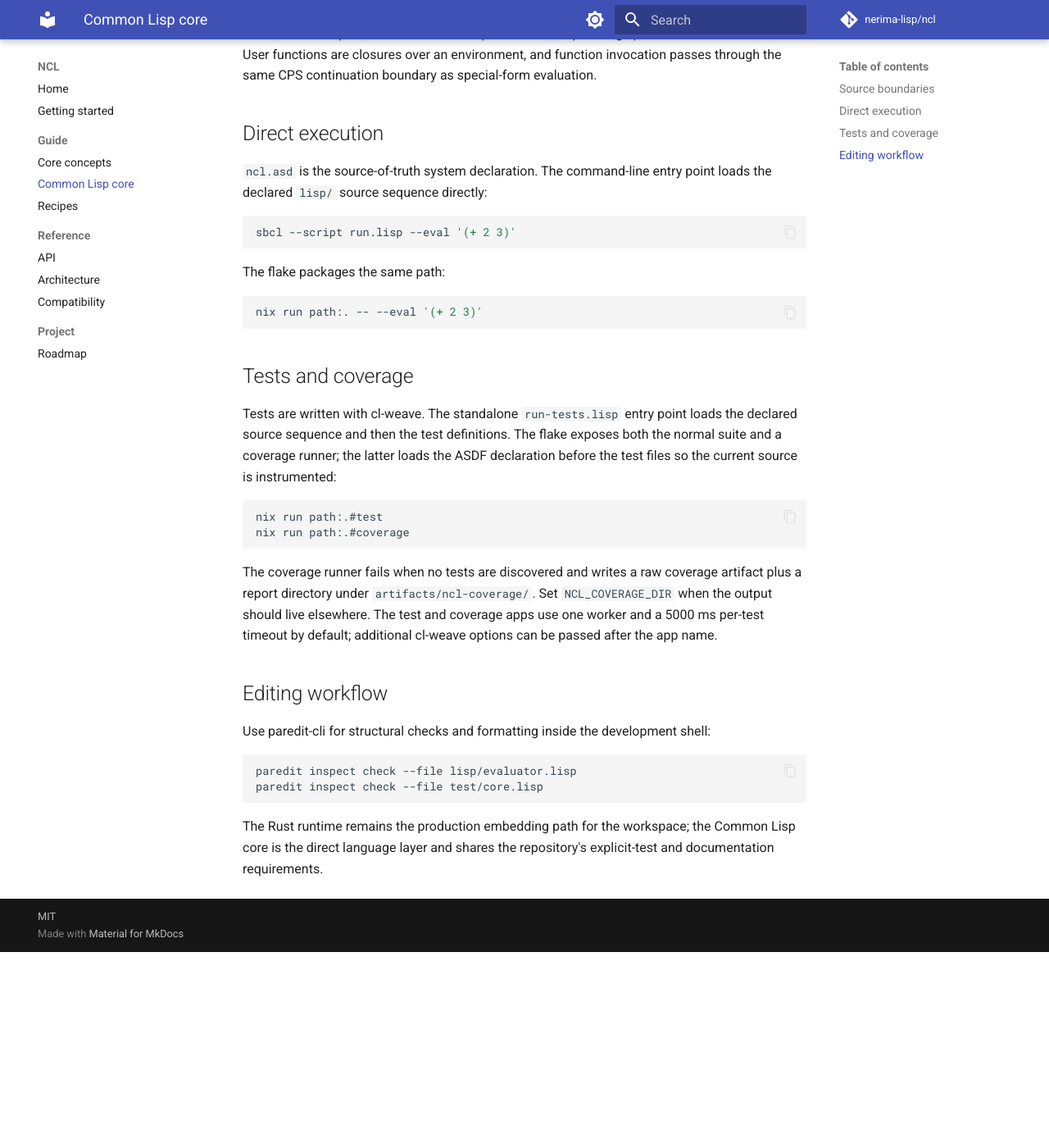
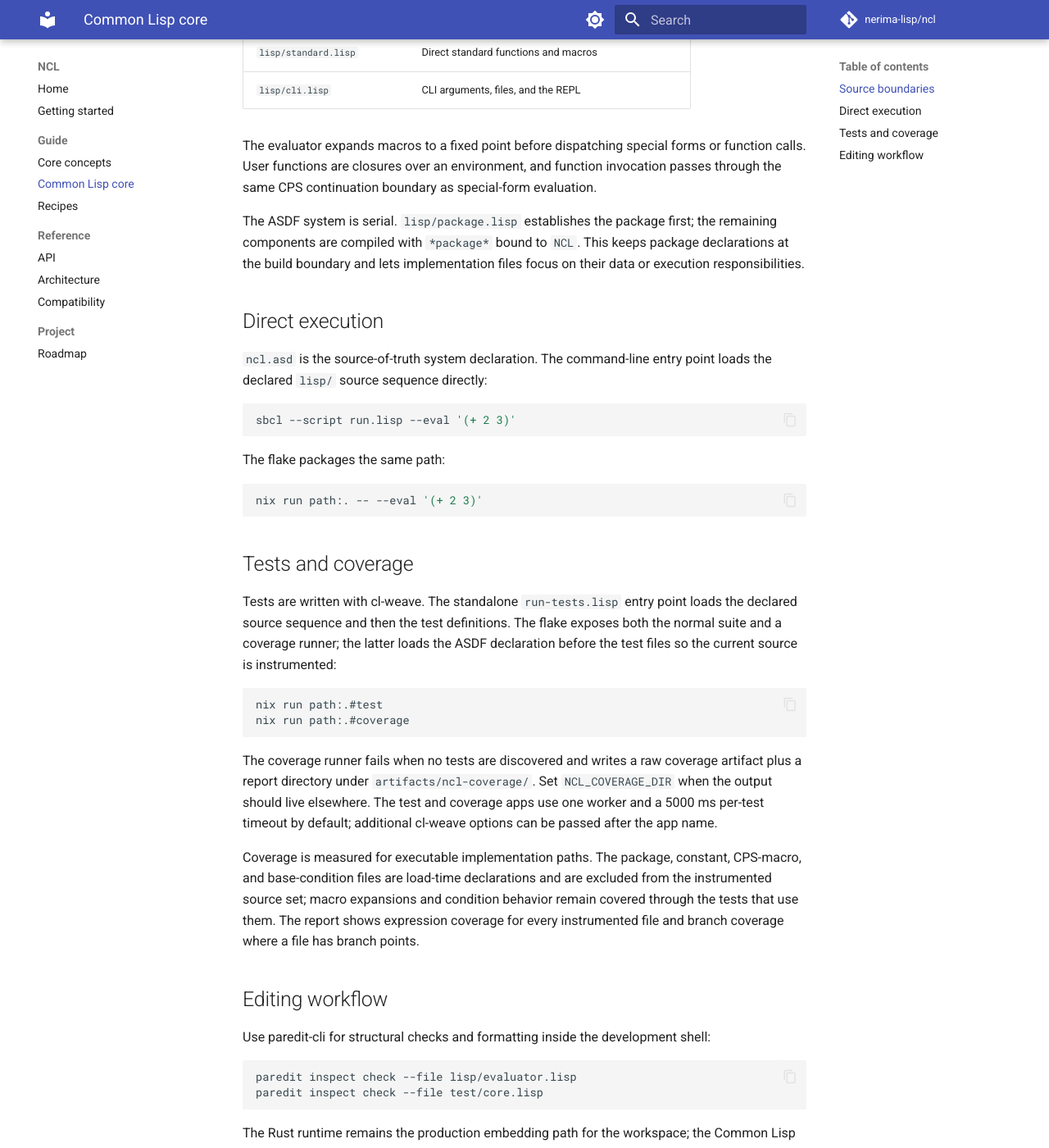
Before and after one commit to nerima-lisp/ncl, an MkDocs documentation site: the page built from docs/src/guide/common-lisp-core.md, in a window 1280 px wide and 1400 px high, scrolled down 848 px. Shown: the whole window at 82% size. Built offline with MkDocs 1.6.1 and Material for MkDocs 9.7.7, drawn with Linux system fonts in a browser that asks for light colours; comment, search, counter and statistics services are not loaded; before the commit the page ends 2009 px from its top, so only the background shows below that; some of the changed text lies outside the part shown.

Commit message:
refactor: separate Lisp load-time definitions

```diff
--- a/docs/src/guide/common-lisp-core.md
+++ b/docs/src/guide/common-lisp-core.md
@@ -12,8 +12,11 @@
 | File | Responsibility |
 | --- | --- |
 | `lisp/package.lisp` | Package boundary and public API |
+| `lisp/constants.lisp` | Runtime configuration constants |
 | `lisp/data.lisp` | Environments, bindings, and closures |
-| `lisp/logic.lisp` | CPS combinators and sequencing macros |
+| `lisp/logic.lisp` | CPS combinators |
+| `lisp/cps-macros.lisp` | CPS sequencing macros |
+| `lisp/conditions-base.lisp` | Base condition type |
 | `lisp/reader.lisp` | Reading a source string into forms |
 | `lisp/conditions.lisp` | Public NCL condition types and reports |
 | `lisp/evaluator.lisp` | Macro expansion, special forms, and CPS evaluation |
@@ -25,6 +28,11 @@
 or function calls. User functions are closures over an environment, and
 function invocation passes through the same CPS continuation boundary as
 special-form evaluation.
+
+The ASDF system is serial. `lisp/package.lisp` establishes the package first;
+the remaining components are compiled with `*package*` bound to `NCL`. This
+keeps package declarations at the build boundary and lets implementation files
+focus on their data or execution responsibilities.
 
 ## Direct execution
 
@@ -59,6 +67,13 @@
 The test and coverage apps use one worker and a 5000 ms per-test timeout by
 default; additional cl-weave options can be passed after the app name.
 
+Coverage is measured for executable implementation paths. The package,
+constant, CPS-macro, and base-condition files are load-time declarations and
+are excluded from the instrumented source set; macro expansions and condition
+behavior remain covered through the tests that use them. The report shows
+expression coverage for every instrumented file and branch coverage where a
+file has branch points.
+
 ## Editing workflow
 
 Use paredit-cli for structural checks and formatting inside the development
```
Also changed, not shown: 15 other files.
